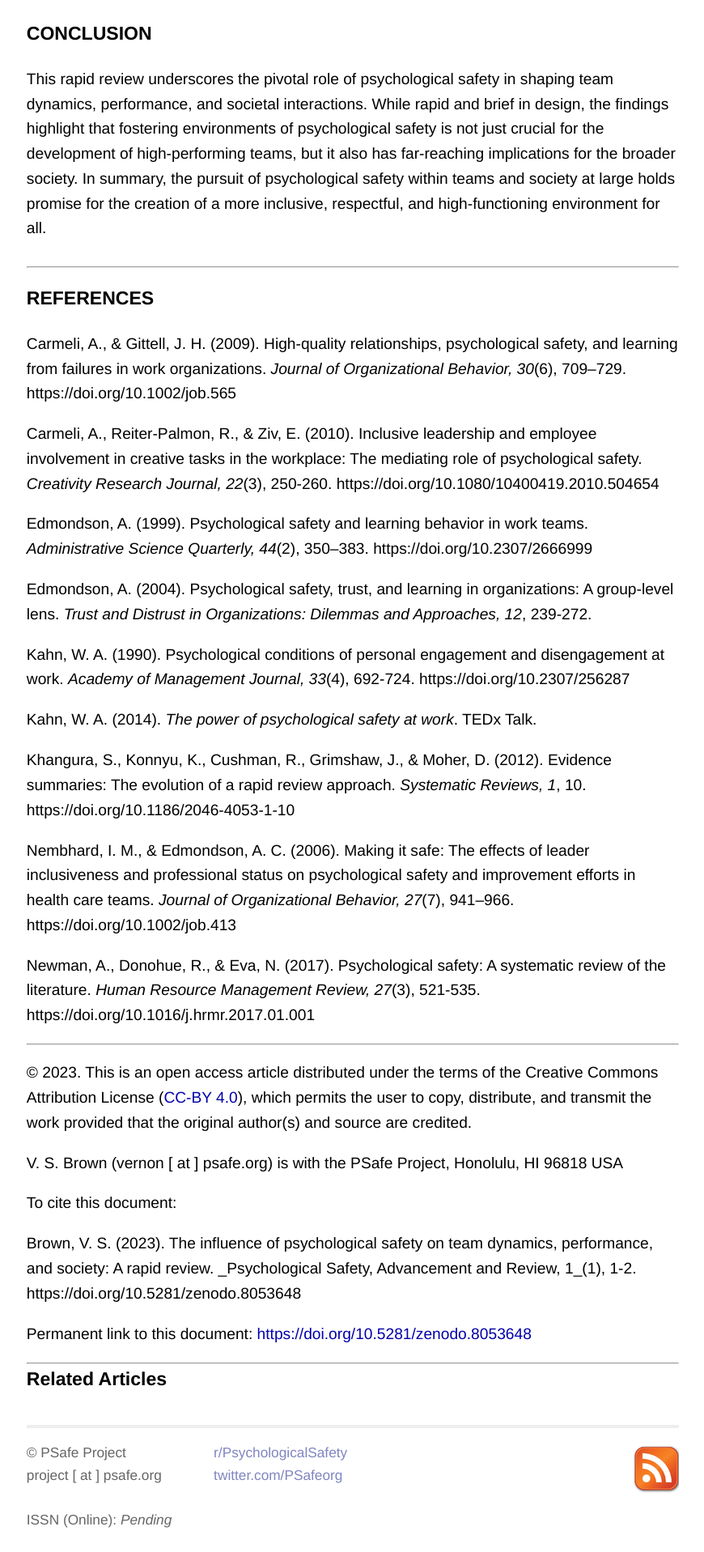
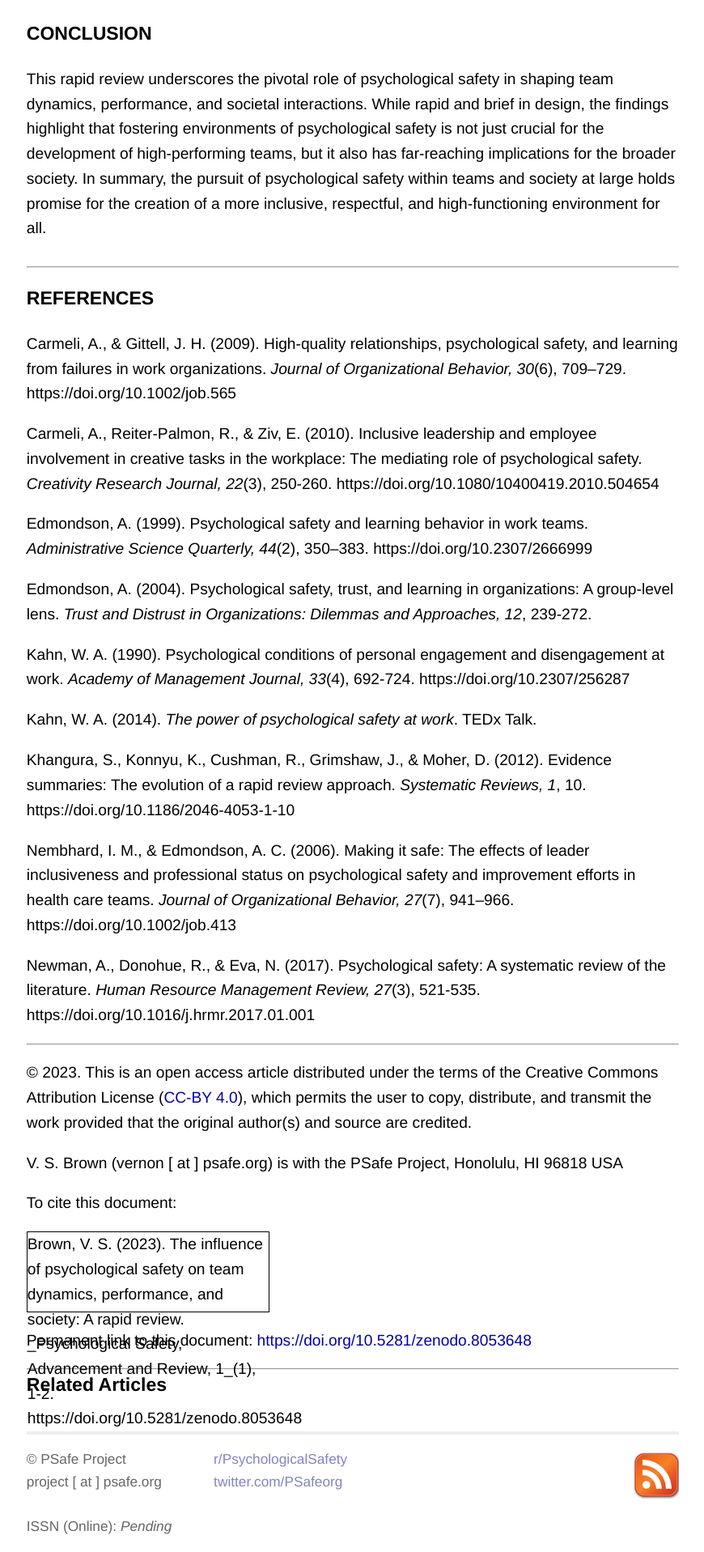
Before and after one commit to atidbit/psafe, a Jekyll site: the page built from _posts/2023-06-19-influence-of-psychological-safety-a-rapid-review.md, in a window 1280 px wide. Shown: the part 2744-4661 px from the top of the page at 81% size, without its empty margins (204-1074 px from the left). Built offline with Jekyll 4.4.1, drawn with Linux system fonts in a browser that asks for light colours.

Commit message:
Update screen.css

```diff
--- a/css/screen.css
+++ b/css/screen.css
@@ -51,6 +51,24 @@ table {
   font: 100%;
 }
 
+/*******************************THE BOX****************************************/
+#container {
+    height: 100px;
+    width: 300px;
+    border: 1px solid black;
+    position: relative;
+}
+
+#label {
+    position: absolute;
+    top: -10px;
+    left: 20px;
+    height: 20px;
+    width: 100px;
+    background-color: pink;
+    border: 2px solid red;
+    text-align: center;
+}
 /*****************************************************************************/
 /*
 /* Home
```
